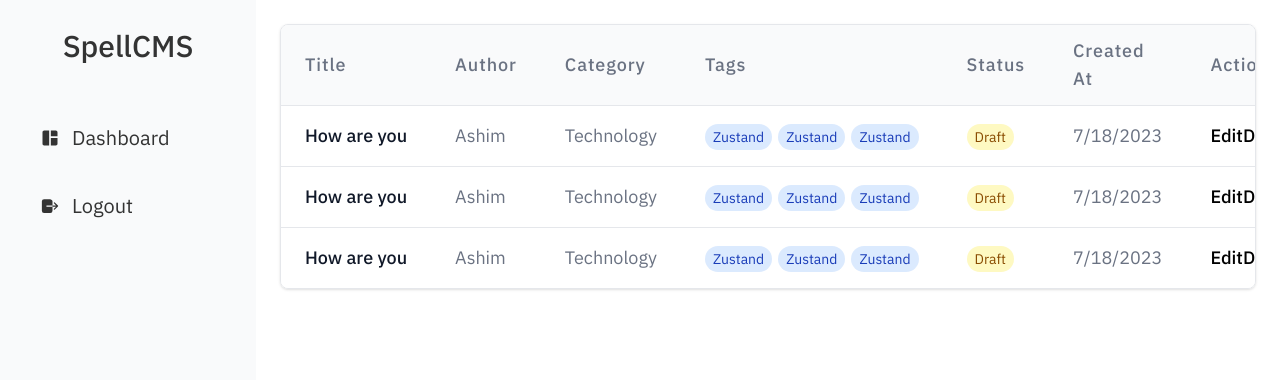
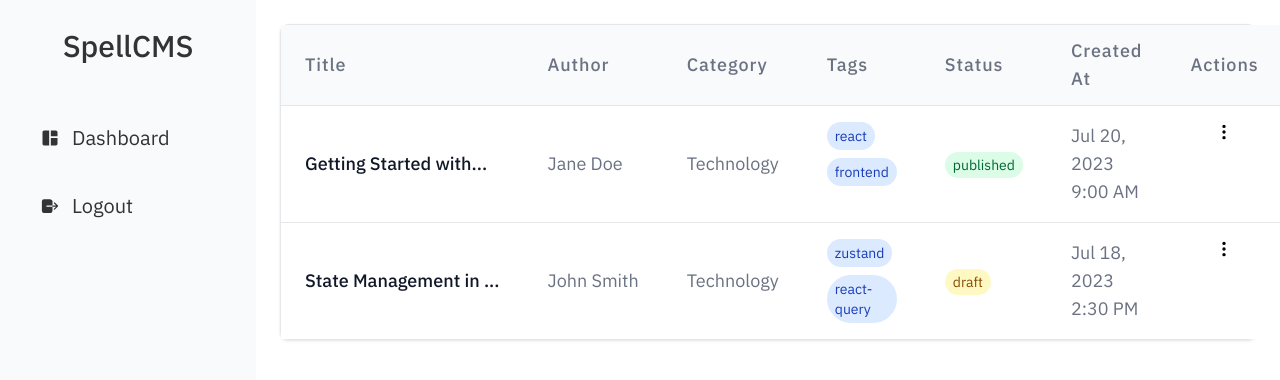
Before and after one commit to itsashim/SpellCMS, a React (Vite) app: page / in a window 1280 px wide. Shown: the top 380 px of the page. Built offline with nearby package versions, Linux system fonts and the light colour scheme; data requests are answered from the project's data file; sample sign-in values are in the browser's storage.

Commit message:
feat: fetch and display posts in dashboard table

```diff
--- a/package.json
+++ b/package.json
@@ -15,6 +15,7 @@
     "@tailwindcss/vite": "^4.1.7",
     "@tanstack/react-query": "^5.76.1",
     "axios": "^1.9.0",
+    "dayjs": "^1.11.13",
     "json-server": "^1.0.0-beta.3",
     "react": "^19.1.0",
     "react-dom": "^19.1.0",
--- a/src/App.tsx
+++ b/src/App.tsx
@@ -4,19 +4,22 @@ import Login from './pages/Login';
 import Dashboard from './pages/Dashboard';
 import { AuthProvider } from './context/AuthContext';
 import ProtectedRoute from './components/ProtectedRoute';
+import { QueryClient, QueryClientProvider } from '@tanstack/react-query';
+const queryClient = new QueryClient();
 
 function App() {
 
   return (
     <AuthProvider>
+    <QueryClientProvider client={queryClient}>
         <Routes>
           <Route path="/login" element={<Login />} />
           <Route element={<ProtectedRoute/>}>
             <Route path="/" element={<Dashboard />} />
             <Route path="/dash" element={<Dashboard />} />
           </Route>
-
         </Routes>
+    </QueryClientProvider>
     </AuthProvider>
   )
 }
--- /dev/null
+++ b/src/api/axios.ts
@@ -0,0 +1,9 @@
+import axios from 'axios';
+
+export const apiClient = axios.create({
+  baseURL: 'http://localhost:3001',
+  timeout: 5000,
+  headers: {
+    'Content-Type': 'application/json',
+  },
+});
--- /dev/null
+++ b/src/api/posts.ts
@@ -0,0 +1,18 @@
+import { apiClient } from './axios';
+
+export interface Post {
+  id: number;
+  title: string;
+  author: string;
+  category: string;
+  tags: string[];
+  status: 'draft' | 'published';
+  createdAt: string;
+  content: string;
+  coverImage?: string;
+}
+
+export const getPosts = async ():Promise<Post[]> => {
+  const response = await apiClient.get('/posts');
+  return response.data;
+};
--- a/src/components/ui/Dashboard/DashboardLayout.tsx
+++ b/src/components/ui/Dashboard/DashboardLayout.tsx
@@ -9,7 +9,7 @@ function DashboardLayout({children}: DashboardLayoutProps) {
 <div className="grid grid-cols-[auto_1fr] min-h-screen">
     <Sidebar />
   <main className="p-6 overflow-auto">
-    <section className="max-w-6xl mx-auto">
+    <section className="mx-auto">
       {children}
     </section>
   </main>
--- /dev/null
+++ b/src/components/ui/Table/PostTableRow.tsx
@@ -0,0 +1,74 @@
+import { useState, } from "react";
+import { type Post } from "../../../api/posts";
+import { BsThreeDotsVertical } from "react-icons/bs";
+import dayjs from "dayjs";
+
+interface PostTableRowProps {
+  data: Post;
+}
+
+function PostTableRow({ data }: PostTableRowProps) {
+  const [curId, setCurId] = useState<number | null>(null);
+  const handleAction = (id: number) => {
+    setCurId((prev) => (prev === id ? null : id));
+  };
+
+  return (
+    <tr className="hover:bg-gray-50 transition-colors relative">
+      <td className="px-6 py-4 whitespace-nowrap font-medium text-gray-900">
+        {`${data.title.substring(0, 20)}...`}
+      </td>
+      <td className="px-6 py-4 whitespace-nowrap text-gray-500">
+        {data.author}
+      </td>
+      <td className="px-6 py-4 whitespace-nowrap text-gray-500">
+        {data.category}
+      </td>
+      <td className="px-6 py-4 gap-2 flex flex-wrap items-center">
+        {data.tags.map((tag) => (
+          <span
+            key={tag}
+            className="px-2 py-1 text-sm rounded-full bg-blue-100 text-blue-800"
+          >
+            {tag}
+          </span>
+        ))}
+      </td>
+      <td className="px-6 py-4 whitespace-nowrap">
+        <span className={`px-2 py-1 text-sm rounded-full ${data.status == "draft" ? "bg-yellow-100 text-yellow-800": "bg-green-100 text-green-800"}`}>
+          {data.status}
+        </span>
+      </td>
+      <td className="px-6 py-4 text-lg text-gray-500">
+        {dayjs(data.createdAt).format("MMM D, YYYY h:mm A")}
+      </td>
+
+      <td className="px-6 py-4 text-lg font-medium flex justify-center relative">
+        <BsThreeDotsVertical
+          onClick={() => handleAction(data.id)}
+          className="hover:cursor-pointer"
+        />
+
+        {data.id === curId && (
+          <div
+            className="absolute top-8 right-0 bg-white rounded-sm border border-gray-200 shadow-sm z-10 w-28"
+          >
+            <ul className="text-sm">
+              <li className="px-4 py-2 hover:bg-gray-100 cursor-pointer">
+                Edit
+              </li>
+              <li className="px-4 py-2 hover:bg-gray-100 cursor-pointer">
+                {data.status === "draft" ? "Published" : "Draft"}
+              </li>
+              <li className="px-4 py-2 hover:bg-gray-100 cursor-pointer">
+                Delete
+              </li>
+            </ul>
+          </div>
+        )}
+      </td>
+    </tr>
+  );
+}
+
+export default PostTableRow;
--- a/src/components/ui/Table/TableRow.tsx
+++ /dev/null
@@ -1,29 +0,0 @@
-import React from 'react'
-
-function TableRow() {
-  return (
-        <tr className="hover:bg-gray-50 transition-colors">
-              <td className="px-6 py-4 whitespace-nowrap font-medium text-gray-900">How are you</td>
-              <td className="px-6 py-4 whitespace-nowrap text-gray-500">Ashim</td>
-              <td className="px-6 py-4 whitespace-nowrap text-gray-500">Technology</td>
-              <td className="px-6 py-4 whitespace-nowrap space-x-1.5">
-                <span className="px-2 py-1 text-sm rounded-full bg-blue-100 text-blue-800">Zustand</span>
-                <span className="px-2 py-1 text-sm rounded-full bg-blue-100 text-blue-800">Zustand</span>
-                <span className="px-2 py-1 text-sm rounded-full bg-blue-100 text-blue-800">Zustand</span>
-              </td>
-              <td className="px-6 py-4 whitespace-nowrap">
-                <span className="px-2 py-1 text-sm rounded-full bg-yellow-100 text-yellow-800">Draft</span>
-              </td>
-              <td className="px-6 py-4 text-lg text-gray-500">
-                {new Date("2023-07-18T14:30:00Z").toLocaleDateString()}
-              </td>
-              <td className="px-6 py-4 text-lg font-medium flex justify-center relative">
-                {/* <BsThreeDotsVertical className="hover:cursor-pointer"/> */}
-                <button>Edit</button>
-                <button>Delete</button>
-              </td>
-        </tr>
-  )
-}
-
-export default TableRow
--- /dev/null
+++ b/src/hooks/usePost.ts
@@ -0,0 +1,10 @@
+import { useQuery } from '@tanstack/react-query';
+import { getPosts } from '../api/posts';
+
+export const usePosts = () => {
+  return useQuery({
+    queryKey: ['posts'],
+    queryFn: getPosts,
+    staleTime: 1000 * 60 * 5,
+  });
+};
--- a/src/pages/Dashboard.tsx
+++ b/src/pages/Dashboard.tsx
@@ -1,12 +1,25 @@
 import DashboardLayout from "../components/ui/Dashboard/DashboardLayout";
-import TableRow from "../components/ui/Table/TableRow";
-// import { BsThreeDotsVertical } from "react-icons/bs";
+import PostTableRow from "../components/ui/Table/PostTableRow";
+import { usePosts } from "../hooks/usePost";
 
+interface Post {
+  id: number;
+  title: string;
+  author: string;
+  category: string;
+  tags: string[];
+  status: 'draft' | 'published';
+  createdAt: string;
+  content: string;
+  coverImage?: string;
+}
 
 function Dashboard() {
+  const {data:posts = []} = usePosts();
+  console.log(posts);
   return (
     <DashboardLayout>
-      <div className="overflow-x-auto rounded-lg border border-gray-200 shadow-sm">
+      <div className="rounded-lg border border-gray-200 shadow-sm max-w-[1600px] mx-auto">
         <table className="min-w-full divide-y divide-gray-200 bg-white text-xl">
           {/* Table Header */}
           <thead className="bg-gray-50">
@@ -23,9 +36,9 @@ function Dashboard() {
 
           {/* Table Body */}
           <tbody className="divide-y divide-gray-200 text-lg">
-            <TableRow/>
-            <TableRow/>
-            <TableRow/>
+            {posts.map((post:Post)=>{
+              return <PostTableRow key={post.id} data={post}/>
+            })}
           </tbody>
         </table>
       </div>
```
Also changed, not shown: 1 other file (tests, documents, lock files or other folders). Lines whose indentation alone changed are shown as unchanged.
